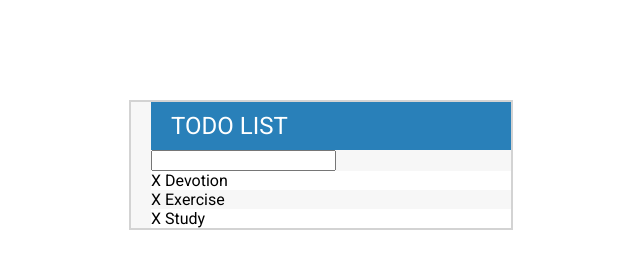
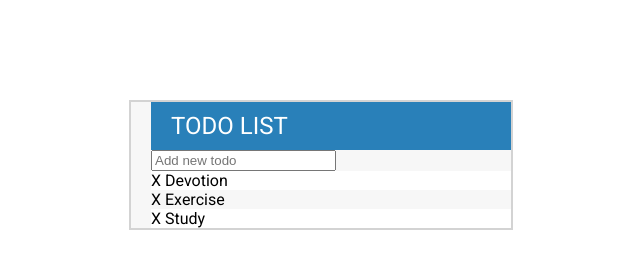
Before and after one commit to bviengineer/jQuery-Todo, a plain HTML site: page index.html in a window 1280 px wide. Shown: the full height of the page, 319-959 px from the left. Drawn offline with Linux system fonts and the light colour scheme.

Commit message:
added placeholder attribute and corresponding value to the input element

```diff
--- a/index.html
+++ b/index.html
@@ -11,7 +11,7 @@
 <body>
     <div id="container">
         <h1>Todo List</h1>
-        <input type="text">
+        <input type="text" placeholder="Add new todo">
         <ul>
             <li><span>X </span>Devotion</li>
             <li><span>X </span>Exercise</li>
```
